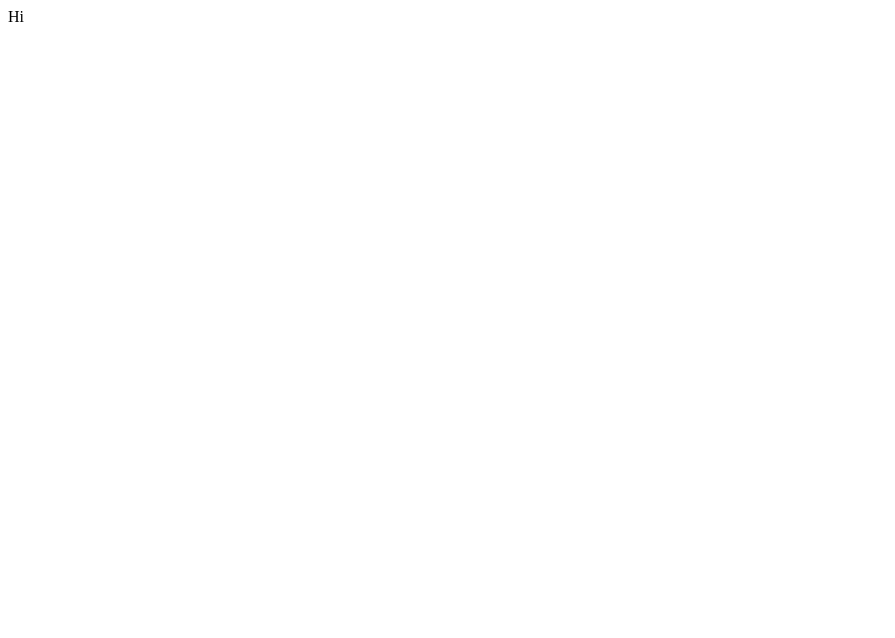
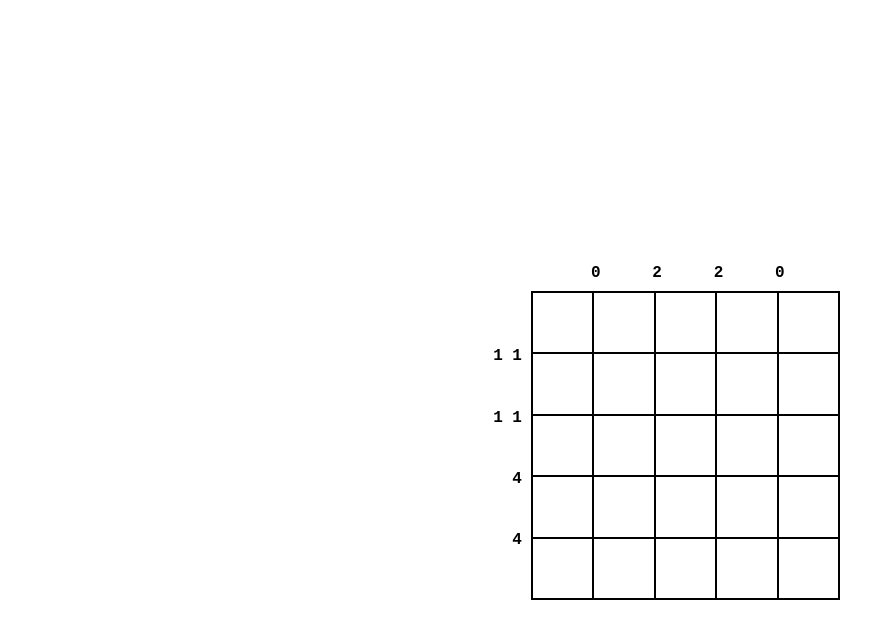
Before and after one commit to MattShaile/labyrinth-solver, a website built with webpack: page static/index.html in a window 1280 px wide. Shown: the whole page, without its empty margins (0-895 px from the left). Built offline with nearby package versions, Linux system fonts and the light colour scheme.

Commit message:
Rendering empty puzzles

```diff
--- a/src/app.ts
+++ b/src/app.ts
@@ -1 +1,22 @@
-console.log("Hello world!");
+import { Grid } from "./grid";
+import { Puzzle } from "./puzzle";
+
+const easy: Puzzle = {
+    start: [4, 0],
+    end: [0, 4],
+    clues: [
+        [[0], [2], [2], [0]],
+        [[1, 1], [1, 1], [4], [4]]
+    ]
+};
+
+const hard: Puzzle = {
+    start: [3, 3],
+    end: [0, 9],
+    clues: [
+        [[4, 1], [2, 1], [4, 1], [2, 1, 1], [2, 1, 1], [2, 4], [2, 1, 1], [2, 2], [2]],
+        [[2, 2], [2], [4], [7], [2, 1], [6, 1], [4, 1], [2, 2, 3], [2, 3]]
+    ]
+};
+
+new Grid(easy);
--- /dev/null
+++ b/src/grid.ts
@@ -0,0 +1,45 @@
+import { Puzzle } from "./puzzle";
+
+export class Grid {
+
+    constructor(
+        protected puzzle: Puzzle,
+    ) {
+        this.drawTable();
+    }
+
+    protected drawTable() {
+        const table = document.createElement("table");
+
+        const size = this.puzzle.clues[0].length + 1;
+
+        for (let y = 0; y < size + 1; y++) {
+
+            const row = document.createElement("tr");
+            table.appendChild(row);
+
+            for (let x = 0; x < size + 1; x++) {
+                const isLabel = y === 0 || x === 0;
+                const cell = document.createElement(isLabel ? "th" : "td");
+                row.appendChild(cell);
+
+                if (isLabel) {
+                    if (y > 0 && y < size || x > 0 && x < size) {
+                        const cellText = document.createElement("div");
+                        if (x > 0) {
+                            cellText.classList.add("vertical-clue-text");
+                            cellText.innerHTML = this.puzzle.clues[0][x - 1].join("<br>");
+                        } else {
+                            cellText.classList.add("clue-text");
+                            cellText.innerHTML = this.puzzle.clues[1][y - 1].join(" ");
+                        }
+                        cell.appendChild(cellText);
+                    }
+                }
+            }
+        }
+
+        document.getElementById("content").appendChild(table);
+    }
+
+}
--- /dev/null
+++ b/src/puzzle.ts
@@ -0,0 +1,5 @@
+export interface Puzzle {
+    start: number[];
+    end: number[];
+    clues: number[][][];
+}
--- a/static/index.html
+++ b/static/index.html
@@ -1,6 +1,10 @@
 <html>
-    <head></head>
+    <head>
+        <link rel="stylesheet" href="styles.css">
+    </head>
     <body>
-        Hi
+        <div id="content">
+
+        </div>
     </body>
 </html>
--- /dev/null
+++ b/static/styles.css
@@ -0,0 +1,49 @@
+body,
+html {
+    height: 100%;
+    margin: 0;
+    display: flex;
+    justify-content: center;
+    align-items: center;
+}
+
+table {
+    border-collapse: collapse;
+    border-spacing: 0;
+    width: 100%;
+    height: 100%;
+}
+
+td {
+    border: solid 2px #000;
+    padding: 0;
+}
+
+th {
+    vertical-align: bottom;
+    position: relative;
+}
+
+#content {
+    width: 50vmin;
+    height: 50vmin;
+}
+
+.clue-text {
+    position: absolute;
+    top: 90%;
+    width: 90%;
+    left: 0;
+    text-align: right;
+    white-space: nowrap;
+    font-family: 'Courier New', Courier, monospace;
+}
+
+.vertical-clue-text {
+    position: absolute;
+    bottom: 10%;
+    width: 110%;
+    text-align: right;
+    white-space: nowrap;
+    font-family: 'Courier New', Courier, monospace;
+}
--- a/webpack.config.js
+++ b/webpack.config.js
@@ -26,5 +26,9 @@ module.exports = {
         filename: 'bin.js',
         path: path.resolve(__dirname, 'out'),
     },
-    plugins: [new HtmlWebpackPlugin({inject: "body"})],
+    plugins: [new HtmlWebpackPlugin({
+        inject: "body",
+        title: "Labyrinth Solver",
+        template: "static/index.html"
+    })],
 };
```
Also changed, not shown: README.md.
